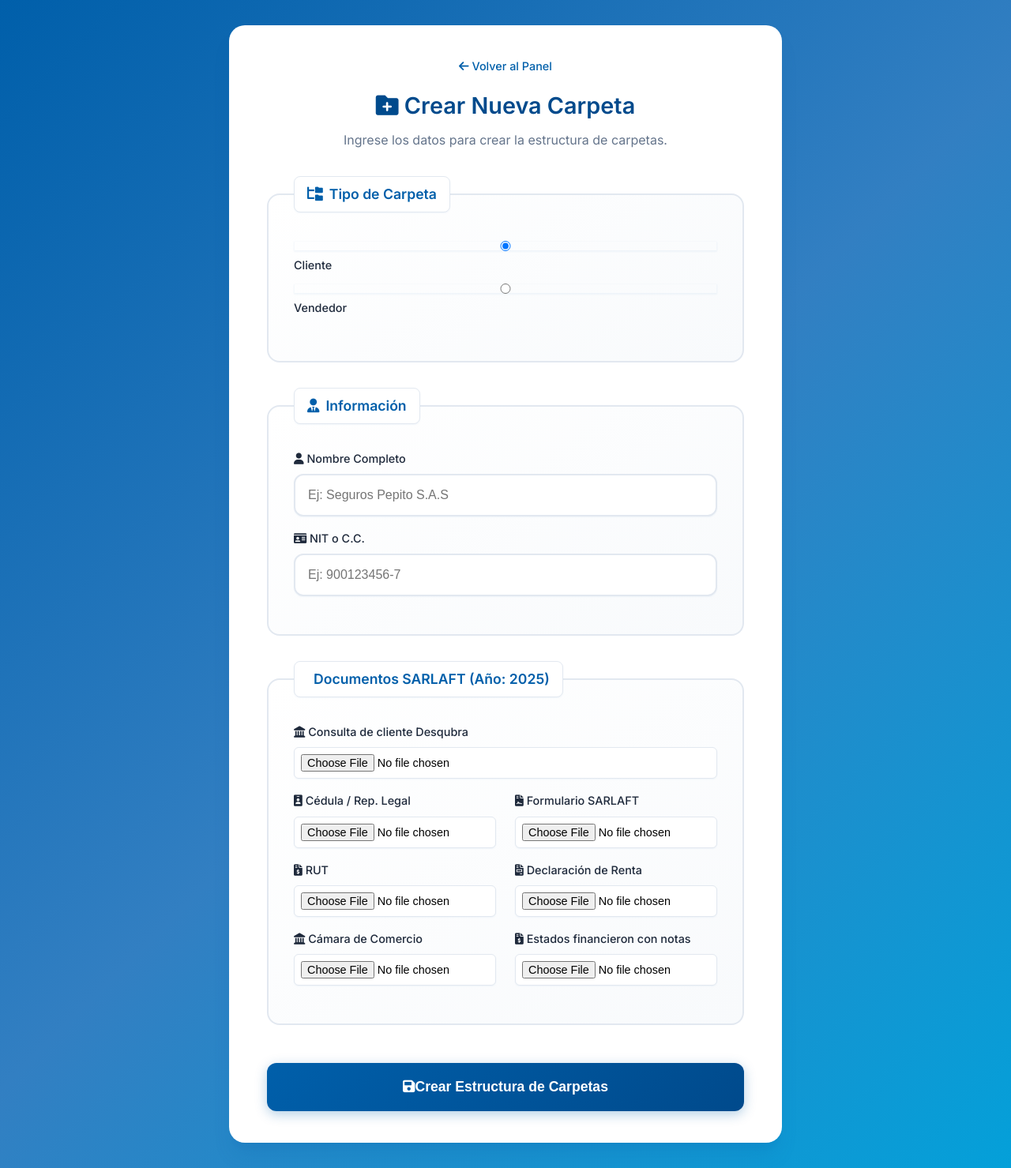
After one commit to CamiloCortes29/SegurosUIB, a Flask app: page /formulario_crear_carpeta in a window 1280 px wide. The commit adds this page. Shown: the whole page at 79% size. Run offline with Flask 3, Linux system fonts and the light colour scheme.

Commit message:
feat: Unify client and vendor folder creation
- Renames the "Crear Carpeta Cliente" panel to "Crear Carpeta".
- Adds a selector to choose between creating a "Cliente" or "Vendedor" folder.
- Implements folder creation logic for vendors, storing them in a new `VENDEDORES_CARPETAS` directory.
- Simplifies document uploads for vendors, allowing files to be uploaded without mandatory renaming.
- Updates the UI and backend to support this unified workflow.
- Fixes a bug where the base directory for vendor folders was not correctly defined.

```diff
--- a/app.py
+++ b/app.py
@@ -59,6 +59,7 @@ UPLOAD_FOLDER = os.path.join(BASE_DIR, 'archivos_subidos')
 CONSECUTIVO_FILE = os.path.join(BASE_DIR, 'consecutivo.txt')
 EXCEL_FILE = os.path.join(BASE_DIR, 'remisiones.xlsx')
 CLIENT_FOLDERS_BASE_DIR = os.path.join(BASE_DIR, 'CLIENTES_CARPETAS')
+VENDEDOR_FOLDERS_BASE_DIR = os.path.join(BASE_DIR, 'VENDEDORES_CARPETAS')
 CARTERA_DATA_DIR_NAME = 'DATOS_CARTERA' # Folder name
 CARTERA_DATA_DIR = os.path.join(BASE_DIR, CARTERA_DATA_DIR_NAME)
 CARTERA_PROCESADA_FILENAME = 'cartera_procesada.xlsx'
@@ -230,11 +231,13 @@ ORDEN_COLUMNAS_EXCEL_REMISIONES = [
 # Configurar carpeta de carga
 os.makedirs(UPLOAD_FOLDER, exist_ok=True) # For remision attachments
 os.makedirs(CLIENT_FOLDERS_BASE_DIR, exist_ok=True) # For client folders
+os.makedirs(VENDEDOR_FOLDERS_BASE_DIR, exist_ok=True) # For vendor folders
 os.makedirs(CARTERA_DATA_DIR, exist_ok=True) # For cartera data
 os.makedirs(VENCIMIENTOS_DATA_DIR, exist_ok=True) # For vencimientos data
 os.makedirs(PROSPECTOS_DATA_DIR, exist_ok=True) # For prospectos data
 app.config['UPLOAD_FOLDER'] = UPLOAD_FOLDER
 app.config['CLIENT_FOLDERS_BASE_DIR'] = CLIENT_FOLDERS_BASE_DIR
+app.config['VENDEDOR_FOLDERS_BASE_DIR'] = VENDEDOR_FOLDERS_BASE_DIR
 app.config['CARTERA_DATA_DIR'] = CARTERA_DATA_DIR
 app.config['CARTERA_PROCESADA_FILE_PATH'] = os.path.join(CARTERA_DATA_DIR, CARTERA_PROCESADA_FILENAME)
 app.config['VENCIMIENTOS_DATA_DIR'] = VENCIMIENTOS_DATA_DIR
@@ -736,63 +739,77 @@ def guardar_numero_remision():
         return f"Error: No se encontró la remisión con consecutivo {consecutivo_a_actualizar} para actualizar. Es posible que haya sido eliminada.", 404
     return redirect(url_for('control'))
 
-@app.route('/cliente/formulario_crear_carpeta', methods=['GET'])
+@app.route('/formulario_crear_carpeta', methods=['GET'])
 def mostrar_formulario_crear_carpeta():
     ano_actual = datetime.now().strftime('%Y')
-    return render_template('crear_carpeta_cliente.html', ano_actual=ano_actual)
-
-@app.route('/cliente/ejecutar_crear_carpeta', methods=['POST'])
+    return render_template('crear_carpeta.html', ano_actual=ano_actual)
+
+@app.route('/ejecutar_crear_carpeta', methods=['POST'])
 def ejecutar_crear_carpeta():
-    nombre_cliente = request.form.get('nombre_cliente', 'SIN_NOMBRE').strip()
-    nit_o_cc_cliente = request.form.get('nit_o_cc_cliente', 'SIN_NIT').strip()
+    tipo_carpeta = request.form.get('tipo_carpeta')
+    nombre_entidad = request.form.get('nombre_entidad', 'SIN_NOMBRE').strip()
+    nit_entidad = request.form.get('nit_entidad', 'SIN_NIT').strip()
     ano_actual = datetime.now().strftime('%Y')
-    if not nombre_cliente or nombre_cliente == 'SIN_NOMBRE' or not nit_o_cc_cliente or nit_o_cc_cliente == 'SIN_NIT':
-        return jsonify({'success': False, 'message': 'El nombre del cliente y el NIT/CC son obligatorios.'}), 400
-    nombre_carpeta_base_cliente = f"{nombre_cliente}_{nit_o_cc_cliente}"
-    nombre_carpeta_cliente_seguro = secure_filename(nombre_carpeta_base_cliente)
-    if not nombre_carpeta_cliente_seguro:
-        return jsonify({'success': False, 'message': 'El nombre del cliente o NIT/CC generan un nombre de carpeta inválido. Por favor, verifique.'}), 400
-    ruta_cliente_completa = os.path.join(app.config['CLIENT_FOLDERS_BASE_DIR'], nombre_carpeta_cliente_seguro)
-    subcarpetas = [
-        os.path.join("SARLAFT", ano_actual), "POLIZAS", "DOCUMENTOS", "SINIESTROS"
-    ]
-    try:
-        if not os.path.exists(ruta_cliente_completa):
-            os.makedirs(ruta_cliente_completa)
-        for subcarpeta_rel in subcarpetas:
-            ruta_sub = os.path.join(ruta_cliente_completa, subcarpeta_rel)
-            os.makedirs(ruta_sub, exist_ok=True)
-        ruta_sarlaft_ano = os.path.join(ruta_cliente_completa, "SARLAFT", ano_actual)
-        os.makedirs(ruta_sarlaft_ano, exist_ok=True)
-        documentos_sarlaft_config = {
-            'doc_cedula': 'Cedula_Representante_legal', 'doc_sarlaft': 'Sarlaft_Cliente',
-            'doc_rut': 'RUT_Cliente', 'doc_declaracion': 'Declaracion_Renta', 'doc_camara': 'Camara_Comercio'
-            , 'estados_financieros': 'Estados_Financieros_Notas', 'consulta_cliente': 'Consulta_Cliente_Desqubra',
-        }
-        archivos_cargados_count = 0
-        for input_name, nombre_base_fijo in documentos_sarlaft_config.items():
-            archivo = request.files.get(input_name)
-            if archivo and archivo.filename:
-                try:
-                    nombre_original_del_archivo_subido = archivo.filename
-                    extension = os.path.splitext(nombre_original_del_archivo_subido)[1].lower()
+
+    if not nombre_entidad or nombre_entidad == 'SIN_NOMBRE' or not nit_entidad or nit_entidad == 'SIN_NIT':
+        return jsonify({'success': False, 'message': 'El nombre y el NIT/CC son obligatorios.'}), 400
+
+    nombre_carpeta_base = f"{nombre_entidad}_{nit_entidad}"
+    nombre_carpeta_seguro = secure_filename(nombre_carpeta_base)
+
+    if not nombre_carpeta_seguro:
+        return jsonify({'success': False, 'message': 'El nombre o NIT/CC generan un nombre de carpeta inválido.'}), 400
+
+    if tipo_carpeta == 'cliente':
+        ruta_base = app.config['CLIENT_FOLDERS_BASE_DIR']
+        ruta_completa = os.path.join(ruta_base, nombre_carpeta_seguro)
+        subcarpetas = [os.path.join("SARLAFT", ano_actual), "POLIZAS", "DOCUMENTOS", "SINIESTROS"]
+        try:
+            if not os.path.exists(ruta_completa):
+                os.makedirs(ruta_completa)
+            for subcarpeta_rel in subcarpetas:
+                os.makedirs(os.path.join(ruta_completa, subcarpeta_rel), exist_ok=True)
+
+            ruta_sarlaft_ano = os.path.join(ruta_completa, "SARLAFT", ano_actual)
+            documentos_sarlaft_config = {
+                'doc_cedula': 'Cedula_Representante_legal', 'doc_sarlaft': 'Sarlaft_Cliente',
+                'doc_rut': 'RUT_Cliente', 'doc_declaracion': 'Declaracion_Renta', 'doc_camara': 'Camara_Comercio',
+                'estados_financieros': 'Estados_Financieros_Notas', 'consulta_cliente': 'Consulta_Cliente_Desqubra',
+            }
+            archivos_cargados_count = 0
+            for input_name, nombre_base_fijo in documentos_sarlaft_config.items():
+                archivo = request.files.get(input_name)
+                if archivo and archivo.filename:
+                    extension = os.path.splitext(archivo.filename)[1].lower()
                     nombre_archivo_final = nombre_base_fijo + extension
-                    nombre_archivo_seguro = secure_filename(nombre_archivo_final)
-                    ruta_guardado = os.path.join(ruta_sarlaft_ano, nombre_archivo_seguro)
+                    ruta_guardado = os.path.join(ruta_sarlaft_ano, secure_filename(nombre_archivo_final))
                     archivo.save(ruta_guardado)
                     archivos_cargados_count += 1
-                except Exception as e_file:
-                    print(f"Error al guardar el archivo {input_name} ({archivo.filename}): {e_file}")
-        mensaje_exito = f'Estructura de carpetas para "{nombre_cliente}" creada/verificada exitosamente.'
-        if archivos_cargados_count > 0:
-            mensaje_exito += f' {archivos_cargados_count} documento(s) SARLAFT procesados.'
-        return jsonify({'success': True, 'message': mensaje_exito}), 200
-    except OSError as e:
-        print(f"Error al crear carpetas para {nombre_cliente}: {e}")
-        return jsonify({'success': False, 'message': f'Error al crear la estructura de carpetas: {e}'}), 500
-    except Exception as e:
-        print(f"Error inesperado al crear carpetas para {nombre_cliente}: {e}")
-        return jsonify({'success': False, 'message': f'Error inesperado al crear carpetas: {e}'}), 500
+            mensaje_exito = f'Estructura de carpetas para cliente "{nombre_entidad}" creada/verificada.'
+            if archivos_cargados_count > 0:
+                mensaje_exito += f' {archivos_cargados_count} documento(s) SARLAFT procesados.'
+            return jsonify({'success': True, 'message': mensaje_exito}), 200
+        except Exception as e:
+            return jsonify({'success': False, 'message': f'Error al crear carpetas de cliente: {e}'}), 500
+
+    elif tipo_carpeta == 'vendedor':
+        ruta_base = app.config['VENDEDOR_FOLDERS_BASE_DIR']
+        ruta_completa = os.path.join(ruta_base, nombre_carpeta_seguro)
+        try:
+            os.makedirs(ruta_completa, exist_ok=True)
+            archivos = request.files.getlist("documentos_vendedor[]")
+            archivos_cargados_count = 0
+            for archivo in archivos:
+                if archivo and archivo.filename:
+                    filename = secure_filename(archivo.filename)
+                    archivo.save(os.path.join(ruta_completa, filename))
+                    archivos_cargados_count += 1
+            mensaje_exito = f'Carpeta para vendedor "{nombre_entidad}" creada. {archivos_cargados_count} documento(s) subidos.'
+            return jsonify({'success': True, 'message': mensaje_exito}), 200
+        except Exception as e:
+            return jsonify({'success': False, 'message': f'Error al crear carpeta de vendedor: {e}'}), 500
+    else:
+        return jsonify({'success': False, 'message': 'Tipo de carpeta no válido.'}), 400
 
 @app.route('/prospectos/crear', methods=['GET', 'POST'])
 def crear_prospecto():
--- /dev/null
+++ b/templates/crear_carpeta.html
@@ -0,0 +1,178 @@
+<!DOCTYPE html>
+<html lang="es">
+<head>
+    <meta charset="UTF-8">
+    <meta name="viewport" content="width=device-width, initial-scale=1.0">
+    <title>Crear Carpeta - UIB</title>
+    <link href="https://fonts.googleapis.com/css2?family=Inter:wght@300;400;500;600;700&display=swap" rel="stylesheet">
+    <link rel="stylesheet" href="https://cdnjs.cloudflare.com/ajax/libs/font-awesome/6.0.0/css/all.min.css">
+    <link rel="stylesheet" href="/static/crear_carpeta_cliente.css">
+</head>
+<body>
+    <div class="form-container">
+        <div class="form-card">
+            <div class="form-header">
+                <a href="{{ url_for('index') }}" class="back-to-dashboard"><i class="fas fa-arrow-left"></i> Volver al Panel</a>
+                <h1><i class="fas fa-folder-plus"></i> Crear Nueva Carpeta</h1>
+                <p>Ingrese los datos para crear la estructura de carpetas.</p>
+            </div>
+
+            <div class="notification-placeholder" id="notificationCardCrearCarpeta" style="display: none; margin-bottom: 1rem;"></div>
+
+            <form method="POST" action="{{ url_for('ejecutar_crear_carpeta') }}" id="crearCarpetaForm" enctype="multipart/form-data">
+                <fieldset>
+                    <legend><i class="fas fa-folder-tree"></i> Tipo de Carpeta</legend>
+                    <div class="form-row">
+                        <div class="form-group">
+                            <label>
+                                <input type="radio" name="tipo_carpeta" value="cliente" checked> Cliente
+                            </label>
+                            <label>
+                                <input type="radio" name="tipo_carpeta" value="vendedor"> Vendedor
+                            </label>
+                        </div>
+                    </div>
+                </fieldset>
+
+                <fieldset>
+                    <legend><i class="fas fa-user-tie"></i> Información</legend>
+                    <div class="form-row">
+                        <div class="form-group">
+                            <label for="nombre_entidad"><i class="fas fa-user"></i> Nombre Completo</label>
+                            <input type="text" name="nombre_entidad" id="nombre_entidad" placeholder="Ej: Seguros Pepito S.A.S" required>
+                        </div>
+                    </div>
+                    <div class="form-row">
+                        <div class="form-group">
+                            <label for="nit_entidad"><i class="fas fa-id-card"></i> NIT o C.C.</label>
+                            <input type="text" name="nit_entidad" id="nit_entidad" placeholder="Ej: 900123456-7" required>
+                        </div>
+                    </div>
+                </fieldset>
+
+                <fieldset id="cliente_docs_section">
+                    <div class="form-row">
+                        <div class="form-group">
+                            <label for="consulta_cliente"><i class="fas fa-landmark"></i> Consulta de cliente Desqubra</label>
+                            <input type="file" name="consulta_cliente" id="consulta_cliente" class="custom-file-input">
+                        </div>
+                    </div>
+                    <legend><i class="fas fa-file-shield"></i> Documentos SARLAFT (Año: {{ ano_actual }})</legend>
+                    <div class="form-row">
+                        <div class="form-group">
+                            <label for="doc_cedula"><i class="fas fa-id-badge"></i> Cédula / Rep. Legal</label>
+                            <input type="file" name="doc_cedula" id="doc_cedula" class="custom-file-input">
+                        </div>
+                        <div class="form-group">
+                            <label for="doc_sarlaft"><i class="fas fa-file-contract"></i> Formulario SARLAFT</label>
+                            <input type="file" name="doc_sarlaft" id="doc_sarlaft" class="custom-file-input">
+                        </div>
+                    </div>
+                    <div class="form-row">
+                        <div class="form-group">
+                            <label for="doc_rut"><i class="fas fa-file-invoice-dollar"></i> RUT</label>
+                            <input type="file" name="doc_rut" id="doc_rut" class="custom-file-input">
+                        </div>
+                        <div class="form-group">
+                            <label for="doc_declaracion"><i class="fas fa-file-invoice"></i> Declaración de Renta</label>
+                            <input type="file" name="doc_declaracion" id="doc_declaracion" class="custom-file-input">
+                        </div>
+                    </div>
+                    <div class="form-row">
+                        <div class="form-group">
+                            <label for="doc_camara"><i class="fas fa-landmark"></i> Cámara de Comercio</label>
+                            <input type="file" name="doc_camara" id="doc_camara" class="custom-file-input">
+                        </div>
+                        <div class="form-group">
+                            <label for="estados_financieros"><i class="fas fa-file-invoice-dollar"></i> Estados financieron con notas</label>
+                            <input type="file" name="estados_financieros" id="estados_financieros" class="custom-file-input">
+                        </div>
+                    </div>
+                </fieldset>
+
+                <fieldset id="vendedor_docs_section" style="display: none;">
+                    <legend><i class="fas fa-file-upload"></i> Documentos del Vendedor</legend>
+                    <div class="form-row">
+                        <div class="form-group">
+                            <label for="documentos_vendedor"><i class="fas fa-file-alt"></i> Contrato, Certificación, etc.</label>
+                            <input type="file" name="documentos_vendedor[]" id="documentos_vendedor" class="custom-file-input" multiple>
+                        </div>
+                    </div>
+                </fieldset>
+
+                <div class="form-actions">
+                    <button type="submit" class="btn btn-submit">
+                        <i class="fas fa-save"></i> Crear Estructura de Carpetas
+                    </button>
+                </div>
+            </form>
+        </div>
+    </div>
+    <script>
+        document.querySelectorAll('input[name="tipo_carpeta"]').forEach(radio => {
+            radio.addEventListener('change', function() {
+                const isCliente = this.value === 'cliente';
+                document.getElementById('cliente_docs_section').style.display = isCliente ? '' : 'none';
+                document.getElementById('vendedor_docs_section').style.display = isCliente ? 'none' : '';
+            });
+        });
+
+        function showNotificationCrearCarpeta(message, type) {
+            const notificationElement = document.getElementById('notificationCardCrearCarpeta');
+            if (!notificationElement) return;
+
+            notificationElement.textContent = message;
+            let categoryClass = 'flash-info';
+            if (type === 'success') categoryClass = 'flash-success';
+            if (type === 'error') categoryClass = 'flash-danger';
+
+            notificationElement.className = 'flash-message ' + categoryClass;
+            notificationElement.style.display = 'block';
+        }
+
+        document.getElementById('crearCarpetaForm').addEventListener('submit', function(event) {
+            event.preventDefault();
+
+            const btn = this.querySelector('.btn-submit');
+            const originalBtnText = btn.innerHTML;
+            btn.disabled = true;
+            btn.innerHTML = '<i class="fas fa-spinner fa-spin"></i> Creando carpetas...';
+
+            const formData = new FormData(this);
+
+            fetch("{{ url_for('ejecutar_crear_carpeta') }}", {
+                method: 'POST',
+                body: formData
+            })
+            .then(response => {
+                if (!response.ok) {
+                    return response.json().catch(() => {
+                        throw new Error(response.statusText || `Error del servidor: ${response.status}`);
+                    }).then(errorData => {
+                        throw new Error(errorData.message || `Error del servidor: ${response.status}`);
+                    });
+                }
+                return response.json();
+            })
+            .then(data => {
+                if (data.success) {
+                    showNotificationCrearCarpeta(data.message, 'success');
+                    document.getElementById('crearCarpetaForm').reset();
+                    // Manually trigger the change event to reset the form's visibility state
+                    document.querySelector('input[name="tipo_carpeta"][value="cliente"]').dispatchEvent(new Event('change'));
+                } else {
+                    showNotificationCrearCarpeta(data.message || 'Ocurrió un error.', 'error');
+                }
+            })
+            .catch(error => {
+                console.error('Error en fetch:', error);
+                showNotificationCrearCarpeta('Error de conexión o del servidor: ' + error.message, 'error');
+            })
+            .finally(() => {
+                btn.disabled = false;
+                btn.innerHTML = originalBtnText;
+            });
+        });
+    </script>
+</body>
+</html>
--- a/templates/index.html
+++ b/templates/index.html
@@ -66,7 +66,7 @@
             </a>
             <a href="{{ url_for('mostrar_formulario_crear_carpeta') }}" class="nav-button btn-crear-carpeta">
                 <i class="fas fa-folder-plus fa-2x"></i>
-                <span>Crear Carpeta Cliente</span>
+                <span>Crear Carpeta</span>
             </a>
              <a href="{{ url_for('mostrar_formulario_carga_maestra') }}" class="nav-button nav-button-maestro">
                 <i class="fas fa-upload fa-2x"></i>
```
Also changed, not shown: templates/crear_carpeta_cliente.html (deleted, +0 -154 lines).
